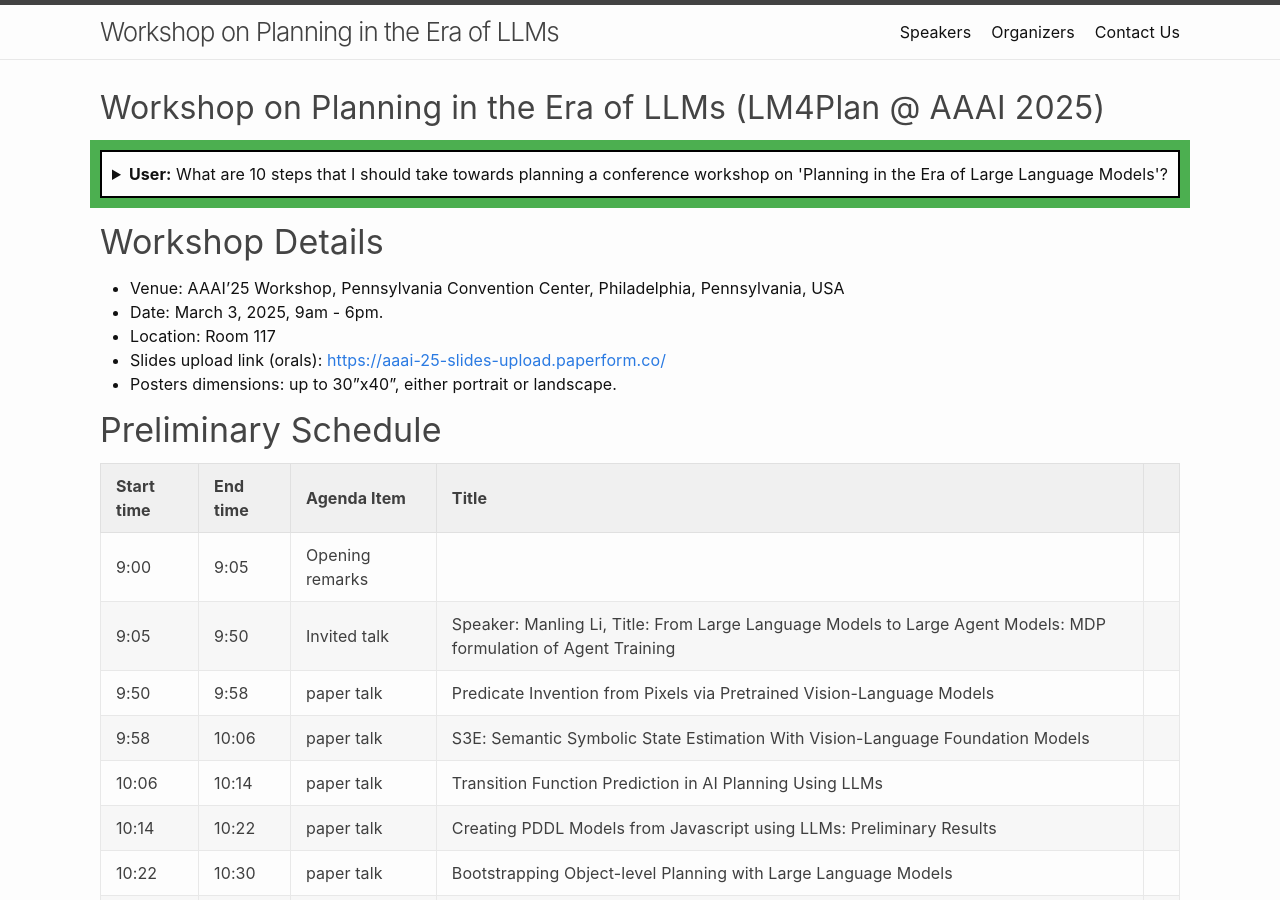
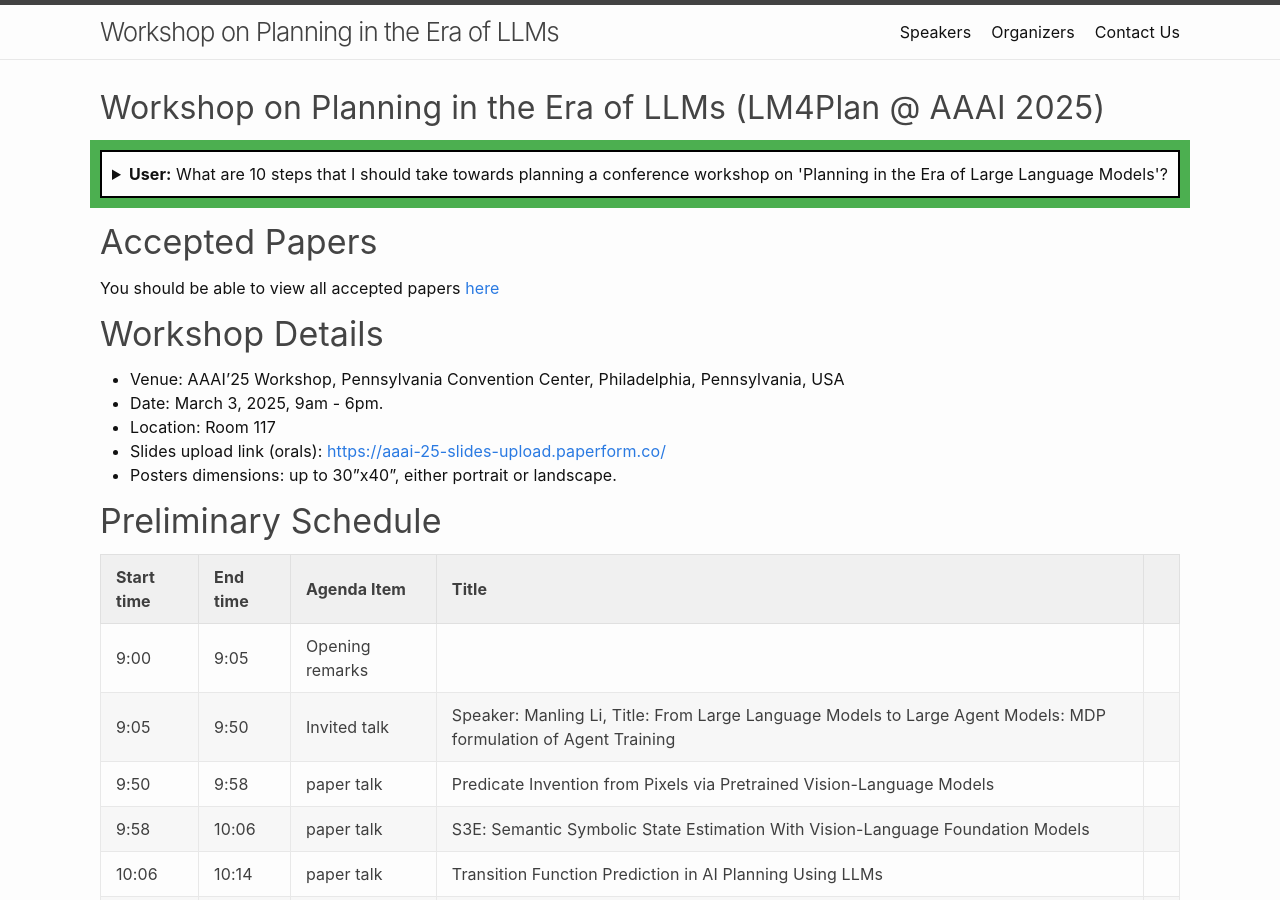
Before and after one commit to llmforplanning/llmforplanning.github.io, a Jekyll site: the page built from index.md, in a window 1280 px wide and 900 px high. Built offline with Jekyll 4.4.1, drawn with Linux system fonts in a browser that asks for light colours.

Commit message:
Update index.md
Adding list of accepted papers.

```diff
--- a/index.md
+++ b/index.md
@@ -47,6 +47,10 @@ On the day of the event, make sure you have a team to manage different aspects,
 <br><br>Remember to document the proceedings and share them with participants afterward, and perhaps consider publishing a summary or report to reach a wider audience and contribute to the field.
 
 </details>
+### Accepted Papers
+
+You should be able to view all accepted papers [here](https://openreview.net/group?id=AAAI.org/2025/Workshop/LM4Plan#tab-accept)
+
 
 ### Workshop Details
 
```
